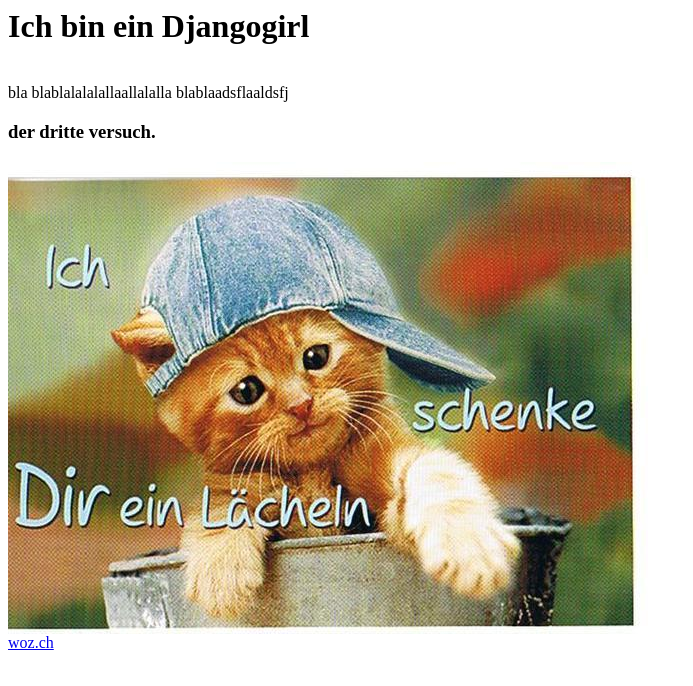
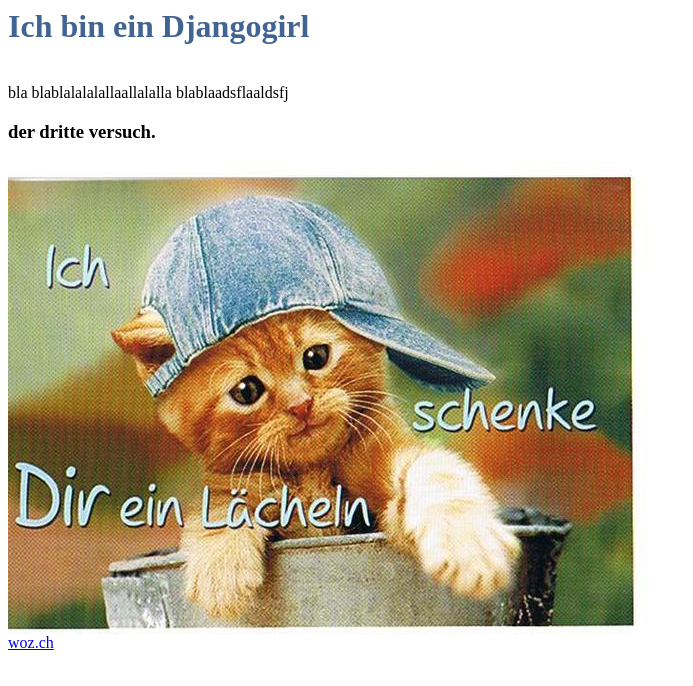
Before and after one commit to kathfran/kathfran.github.io, a plain HTML site: page index.html in a window 1280 px wide. Shown: the whole page, without its empty margins (0-693 px from the left). Drawn offline with Linux system fonts and the light colour scheme.

Commit message:
adding css

```diff
--- a/index.html
+++ b/index.html
@@ -1,6 +1,6 @@
+<html><head><title>...</title><link rel="stylesheet" href="main.css"</head>
 <h1>Ich bin ein Djangogirl</h1><br/<
 ich schreibe eine sehr lange zeile um zu schauen, wie diese angezeigt wird und hoffe, dass ich genug worte finde um das zu tun. wer weiss was hier geschieht,<br/> bla blablalalalallaallalalla blablaadsflaaldsfj
 <br/><h3>der dritte versuch.<br/></h3>
 <img src="katze.jpg"><br/
-<br/><html><body><a href="https://www.woz.ch">woz.ch</a></body></html>
-<html><head><title>...</title><link rel="stylesheet" href="main.css"</head></html>
+<br/><body><a href="https://www.woz.ch">woz.ch</a></body></html>
--- a/main.css
+++ b/main.css
@@ -0,0 +1 @@
+h1 {color: #426493}
```
